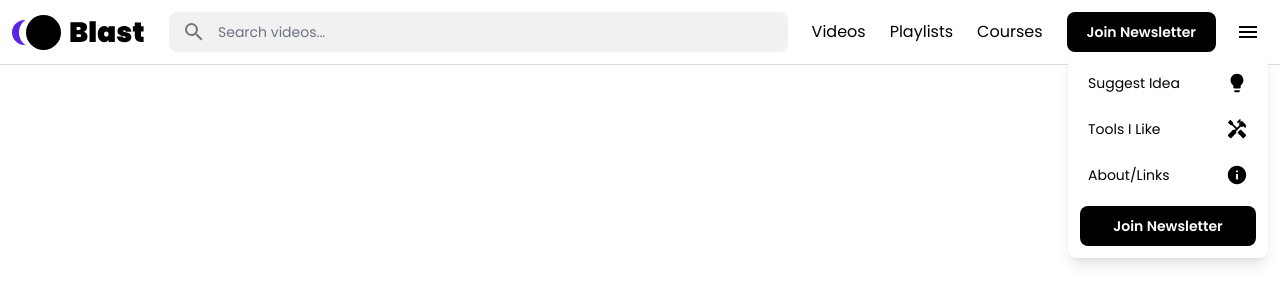
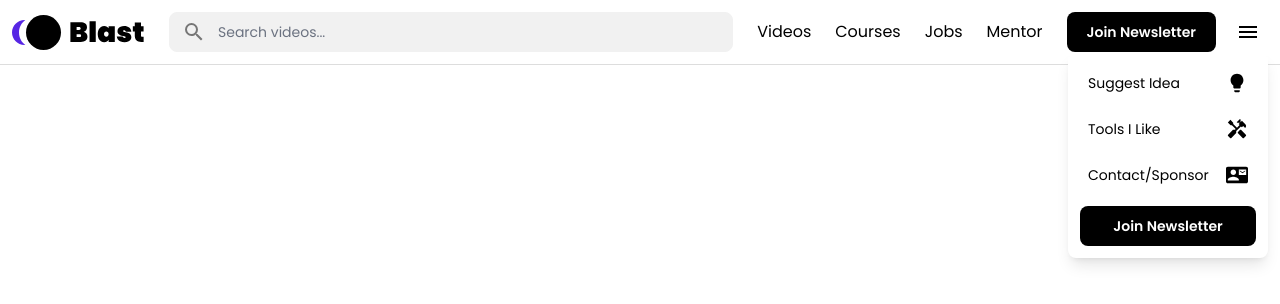
Before and after one commit to TomHessburg/tomisloading, a Next.js app: page / in a window 1280 px wide. Both pictures are taken after a click on the button 1248 px from the left and 32 px from the top of the page. Shown: the top 304 px of the page. Built offline with nearby package versions, Linux system fonts and the light colour scheme.

Commit message:
new nav items

```diff
--- a/components/navigation/header/Menu.tsx
+++ b/components/navigation/header/Menu.tsx
@@ -8,11 +8,12 @@ import { motion } from "framer-motion";
 import {
   MdMenu,
   MdVideoCameraFront,
-  MdList,
   MdSchool,
   MdLightbulb,
-  MdInfo,
+  MdContactMail,
   MdHandyman,
+  MdMoney,
+  MdCode,
 } from "react-icons/md";
 import BaseButton from "components/buttons/BaseButton";
 
@@ -47,17 +48,24 @@ export default function Menu() {
             </Link>
             <Link
               className="w-full p-2 mb-2 text-sm flex md:hidden items-center justify-between transition-colors bg-white hover:bg-light rounded-lg"
-              href="/playlists"
-            >
-              <span>Playlists</span>
-              <MdList size="22px" />
-            </Link>
-            <Link
-              className="w-full p-2 mb-2 text-sm flex md:hidden items-center justify-between transition-colors bg-white hover:bg-light rounded-lg"
               href="/courses"
             >
               <span>Courses</span>
               <MdSchool size="22px" />
+            </Link>
+            <Link
+              className="w-full p-2 mb-2 text-sm flex md:hidden items-center justify-between transition-colors bg-white hover:bg-light rounded-lg"
+              href="/jobs"
+            >
+              <span>Jobs</span>
+              <MdMoney size="22px" />
+            </Link>
+            <Link
+              className="w-full p-2 mb-2 text-sm flex md:hidden items-center justify-between transition-colors bg-white hover:bg-light rounded-lg"
+              href="/mentor"
+            >
+              <span>Mentor</span>
+              <MdCode size="22px" />
             </Link>
             <Link
               className="w-full p-2 mb-2 text-sm flex items-center justify-between transition-colors bg-white hover:bg-light rounded-lg"
@@ -75,10 +83,10 @@ export default function Menu() {
             </Link>
             <Link
               className="w-full p-2 mb-3 text-sm flex items-center justify-between transition-colors bg-white hover:bg-light rounded-lg"
-              href="/about"
+              href="/contact"
             >
-              <span>About/Links</span>
-              <MdInfo size="22px" />
+              <span>Contact/Sponsor</span>
+              <MdContactMail size="22px" />
             </Link>
             <BaseButton className="w-full">Join Newsletter</BaseButton>
           </motion.div>
--- a/components/navigation/header/NavItems.tsx
+++ b/components/navigation/header/NavItems.tsx
@@ -1,9 +1,7 @@
 import BaseButton from "components/buttons/BaseButton";
-import GhostIconButton from "components/buttons/GhostIconButton";
 import Link from "next/link";
 import { useRouter } from "next/router";
 import React from "react";
-import { MdMenu } from "react-icons/md";
 import Menu from "./Menu";
 
 export default function NavItems() {
@@ -19,14 +17,7 @@ export default function NavItems() {
       >
         Videos
       </Link>
-      <Link
-        href="/playlists"
-        className={`mr-6 text-base hidden md:block ${
-          router.pathname === "/playlists" ? "font-bold" : ""
-        }`}
-      >
-        Playlists
-      </Link>
+
       <Link
         href="/courses"
         className={`mr-6 text-base hidden md:block ${
@@ -35,6 +26,22 @@ export default function NavItems() {
       >
         Courses
       </Link>
+      <Link
+        href="/jobs"
+        className={`mr-6 text-base hidden md:block ${
+          router.pathname === "/jobs" ? "font-bold" : ""
+        }`}
+      >
+        Jobs
+      </Link>
+      <Link
+        href="/mentor"
+        className={`mr-6 text-base hidden md:block ${
+          router.pathname === "/mentor" ? "font-bold" : ""
+        }`}
+      >
+        Mentor
+      </Link>
       <BaseButton className="mr-3 hidden md:block">Join Newsletter</BaseButton>
       <Menu />
     </nav>
```
